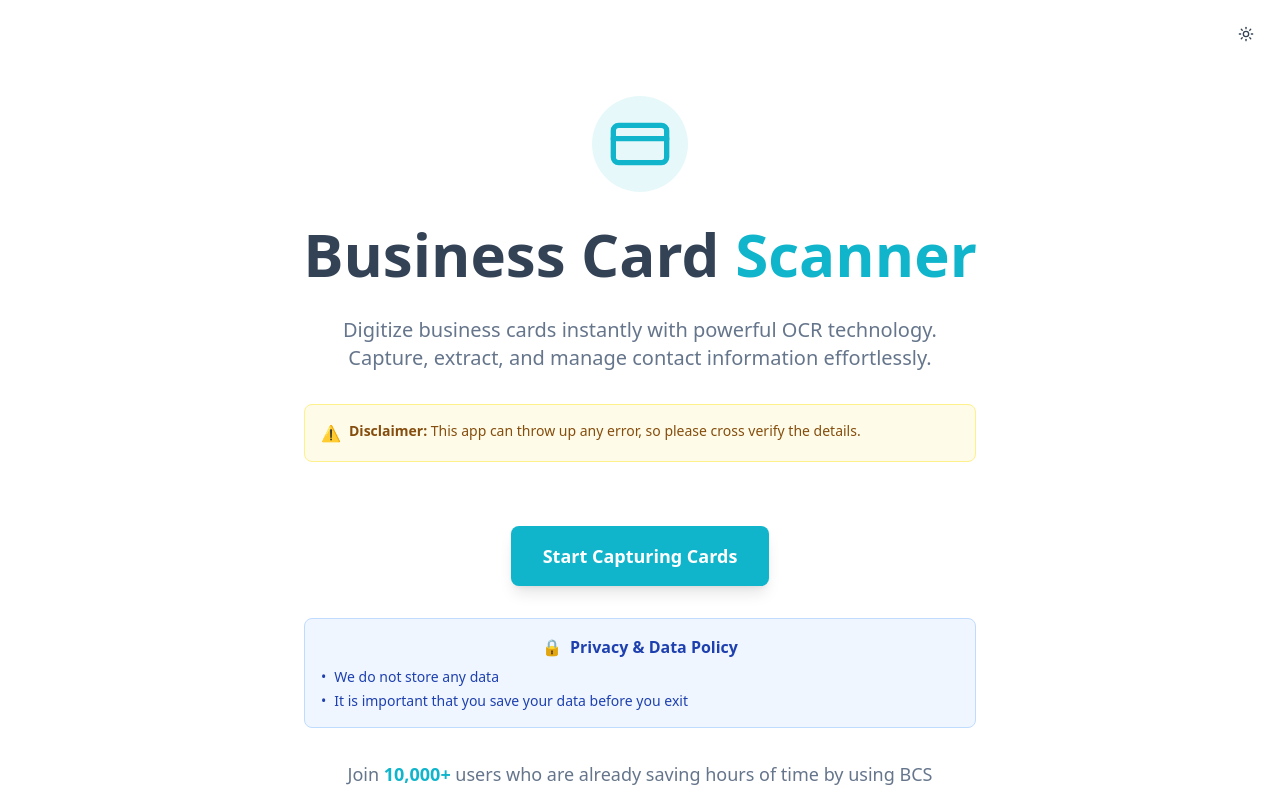
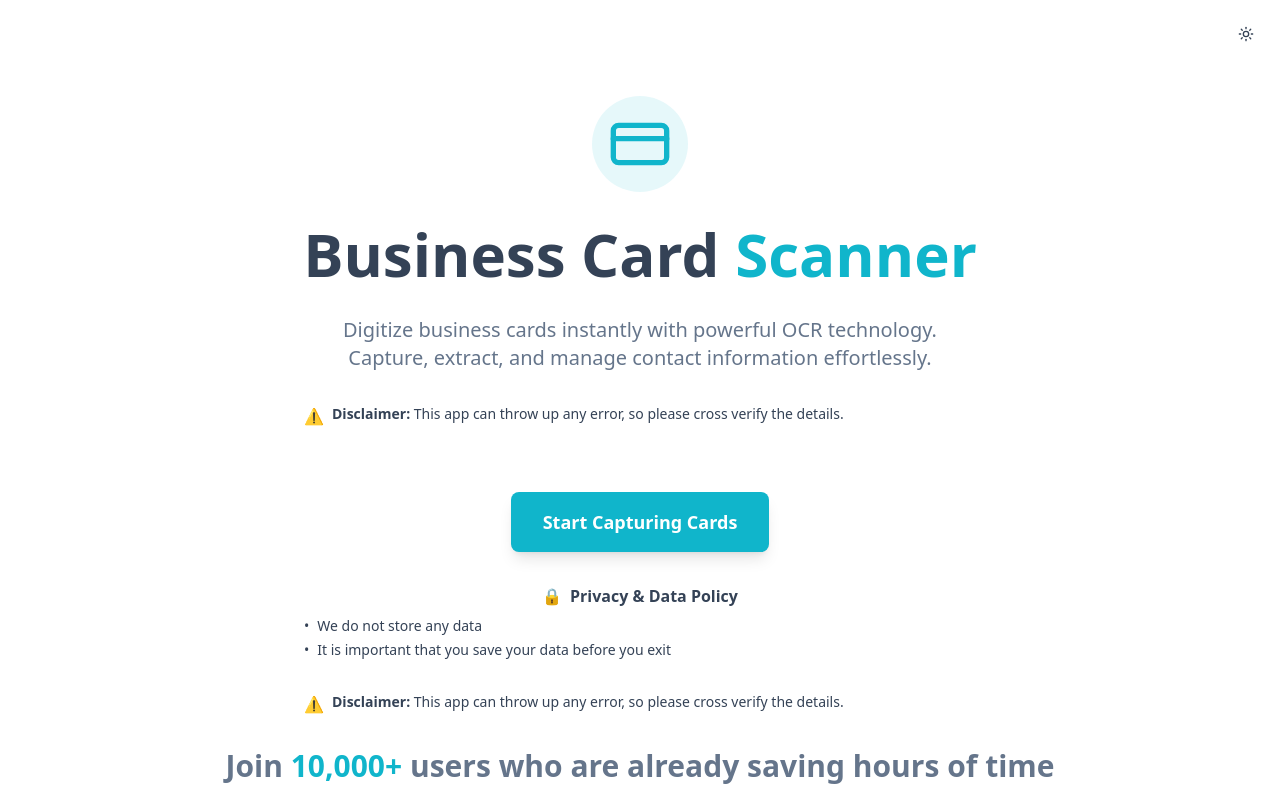
Before and after one commit to ashish9731/scanvcardtolocal, a React (Vite) app: page / in a window 1280 px wide. Shown: the top 788 px of the page. Built offline with nearby package versions, Linux system fonts and the light colour scheme; the HTML template or start-up script is replaced by a standard one.

Commit message:
Update disclaimer placement, remove background colors, and enhance user count text

```diff
--- a/src/pages/Index.tsx
+++ b/src/pages/Index.tsx
@@ -94,10 +94,10 @@ const Index = () => {
               Digitize business cards instantly with powerful OCR technology. Capture, extract, and manage contact information effortlessly.
             </p>
 
-            <div className="bg-yellow-50 border border-yellow-200 rounded-lg p-4 max-w-2xl mx-auto mt-6">
+            <div className="max-w-2xl mx-auto mt-6">
               <div className="flex items-start">
-                <span className="text-yellow-600 mr-2">⚠️</span>
-                <p className="text-yellow-800 text-sm">
+                <span className="mr-2">⚠️</span>
+                <p className="text-sm">
                   <strong>Disclaimer:</strong> This app can throw up any error, so please cross verify the details.
                 </p>
               </div>
@@ -112,12 +112,12 @@ const Index = () => {
               </button>
             </div>
 
-            <div className="bg-blue-50 border border-blue-200 rounded-lg p-4 max-w-2xl mx-auto mt-6">
+            <div className="max-w-2xl mx-auto mt-6">
               <div className="flex items-center justify-center mb-2">
-                <span className="text-blue-600 mr-2">🔒</span>
-                <h3 className="font-semibold text-blue-800">Privacy & Data Policy</h3>
+                <span className="mr-2">🔒</span>
+                <h3 className="font-semibold">Privacy & Data Policy</h3>
               </div>
-              <ul className="text-blue-800 text-sm space-y-1">
+              <ul className="text-sm space-y-1">
                 <li className="flex items-start">
                   <span className="mr-2">•</span>
                   <span>We do not store any data</span>
@@ -129,9 +129,18 @@ const Index = () => {
               </ul>
             </div>
 
-            <div className="mt-6 text-muted-foreground">
-              <p className="text-lg">
-                Join <span className="font-bold text-primary">10,000+</span> users who are already saving hours of time by using BCS
+            <div className="max-w-2xl mx-auto mt-4">
+              <div className="flex items-start">
+                <span className="mr-2">⚠️</span>
+                <p className="text-sm">
+                  <strong>Disclaimer:</strong> This app can throw up any error, so please cross verify the details.
+                </p>
+              </div>
+            </div>
+
+            <div className="mt-8 text-muted-foreground">
+              <p className="text-2xl md:text-3xl font-bold">
+                Join <span className="text-primary">10,000+</span> users who are already saving hours of time by using BCS
               </p>
             </div>
 
@@ -204,10 +213,10 @@ const Index = () => {
             </div>
           </div>
 
-          <div className="bg-yellow-50 border border-yellow-200 rounded-lg p-3 mb-6">
+          <div className="mb-6">
             <div className="flex items-start">
-              <span className="text-yellow-600 mr-2 mt-0.5">⚠️</span>
-              <p className="text-yellow-800 text-sm">
+              <span className="mr-2 mt-0.5">⚠️</span>
+              <p className="text-sm">
                 <strong>Disclaimer:</strong> This app can throw up any error, so please cross verify the details.
               </p>
             </div>
```
